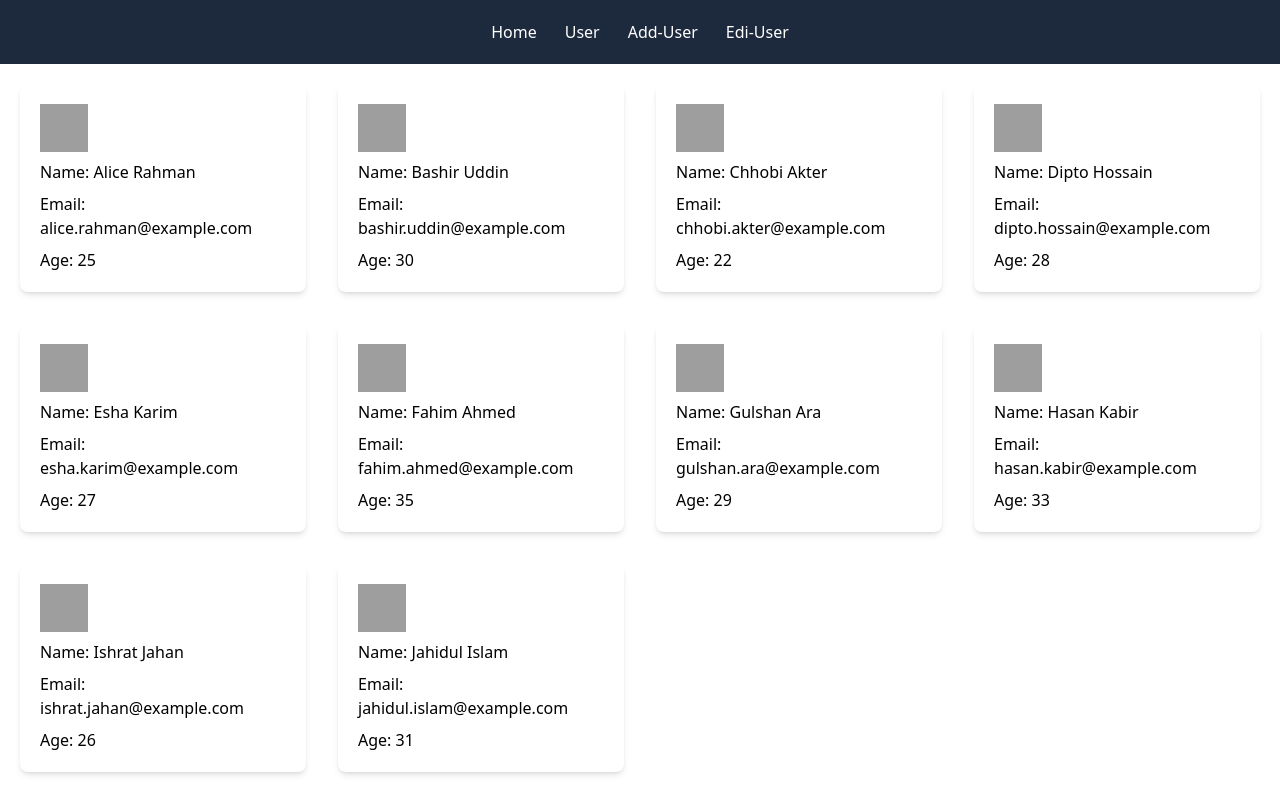
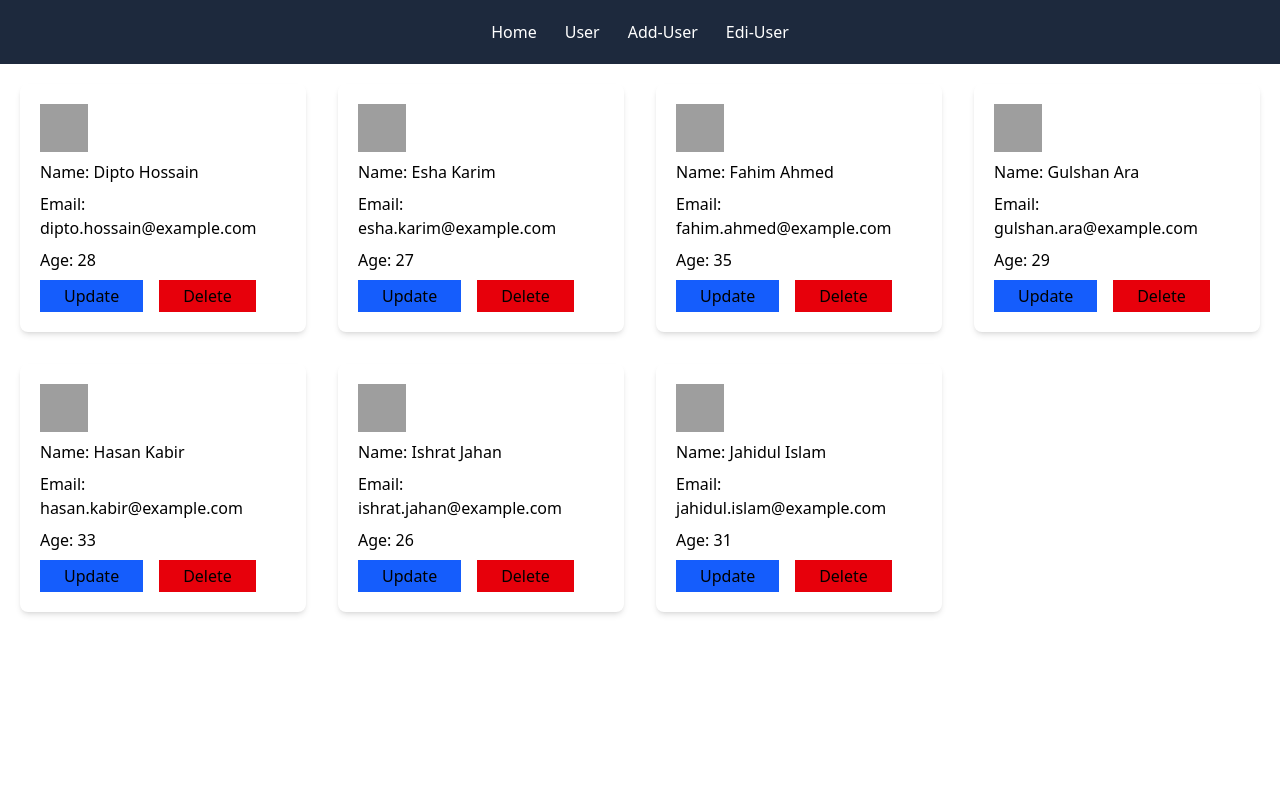
Before and after one commit to selina-islam/RTK-QUERY, a React (Vite) app: page /users in a window 1280 px wide. Built offline with nearby package versions, Linux system fonts and the light colour scheme; data requests are answered from the project's data file; grey boxes are pictures that could not be loaded.

Commit message:
Catch invalidation advanced uses

```diff
--- a/db.json
+++ b/db.json
@@ -1,70 +1,49 @@
 {
   "users": [
     {
-    "id": 1,
-    "name": "Alice Rahman",
-    "email": "alice.rahman@example.com",
-    "age": 25,
-    "isActive": true
-  },
-  {
-    "id": 2,
-    "name": "Bashir Uddin",
-    "email": "bashir.uddin@example.com",
-    "age": 30,
-    "isActive": false
-  },
-  {
-    "id": 3,
-    "name": "Chhobi Akter",
-    "email": "chhobi.akter@example.com",
-    "age": 22,
-    "isActive": true
-  },
-  {
-    "id": 4,
+      "id": "4",
       "name": "Dipto Hossain",
       "email": "dipto.hossain@example.com",
       "age": 28,
       "isActive": true
     },
     {
-    "id": 5,
+      "id": "5",
       "name": "Esha Karim",
       "email": "esha.karim@example.com",
       "age": 27,
       "isActive": false
     },
     {
-    "id": 6,
+      "id": " 6",
       "name": "Fahim Ahmed",
       "email": "fahim.ahmed@example.com",
       "age": 35,
       "isActive": true
     },
     {
-    "id": 7,
+      "id": " 7",
       "name": "Gulshan Ara",
       "email": "gulshan.ara@example.com",
       "age": 29,
       "isActive": true
     },
     {
-    "id": 8,
+      "id": " 8",
       "name": "Hasan Kabir",
       "email": "hasan.kabir@example.com",
       "age": 33,
       "isActive": false
     },
     {
-    "id": 9,
+      "id": "9",
       "name": "Ishrat Jahan",
       "email": "ishrat.jahan@example.com",
       "age": 26,
       "isActive": true
     },
     {
-    "id": 10,
+      "id": "10",
       "name": "Jahidul Islam",
       "email": "jahidul.islam@example.com",
       "age": 31,
--- a/package.json
+++ b/package.json
@@ -16,6 +16,7 @@
     "json-server": "^1.0.0-beta.3",
     "react": "^19.1.0",
     "react-dom": "^19.1.0",
+    "react-hook-form": "^7.60.0",
     "react-redux": "^9.2.0",
     "react-router": "^7.6.3",
     "tailwindcss": "^4.1.11"
--- a/src/pages/user/Adduser.jsx
+++ b/src/pages/user/Adduser.jsx
@@ -1,8 +1,44 @@
 import React from 'react'
+import { useForm } from "react-hook-form"
+import { useAddUserMutation } from '../../redux_rtk/features/users/usersApi'
+import { useNavigate } from 'react-router'
+
 
 const Adduser = () => {
+     const {register,handleSubmit, watch,formState: { errors }, } =useForm()
+     const navigate= useNavigate()
+
+     const [addUser]=useAddUserMutation()
+      const onSubmit= async (data) => {
+        try{
+            await addUser({...data, isActive: false})
+            alert('User added successfully')
+            navigate('/')
+        }catch(error){
+            console.error(error)
+        }
+      }
   return (
-    <div>Adduser</div>
+    <div className='shadow-md rounded-lg p-8'>
+        <h2 className='text-xl font-semibold mb-5'>Add new user</h2>
+        <form onSubmit={handleSubmit(onSubmit)} className='space-y-2'>
+           <div>
+             <label>Name: </label>
+            <input {...register("name", { required: true })}  type="text" placeholder='Enter your name' className='border focus:outline-0 ml-3' />
+           </div>
+           <div>
+             <label>Email: </label>
+            <input {...register("email", { required: true })}  type="email" placeholder='Enter your email' className='border focus:outline-0 ml-3' />
+           </div>
+           <div>
+             <label>Age: </label>
+            <input {...register("age", { required: true })}  type="number" placeholder='Enter your age' className='border focus:outline-0 ml-3' />
+
+           </div>
+
+           <button type='submit' className='px-6 py-2 rounded border text-blue-600'>Add User</button>
+        </form>
+    </div>
   )
 }
 
--- a/src/pages/user/Users.jsx
+++ b/src/pages/user/Users.jsx
@@ -1,24 +1,42 @@
-import React from 'react'
-import { useGetUsersQuery } from '../../redux_rtk/features/users/usersApi'
-import Loader from './Loader'
+import React from "react";
+import { useDeleteUserMutation, useGetUsersQuery } from "../../redux_rtk/features/users/usersApi";
+import Loader from "./Loader";
 
 const Users = () => {
-  const {data:users=[], isLoading, error}= useGetUsersQuery()
-  console.log(users)
-  if(isLoading) return <Loader/>
-  if(error) return <p> error</p>
+  const { data: users = [], isLoading, error } = useGetUsersQuery();
+  const [deleteUser]=useDeleteUserMutation()
+  if (isLoading) return <Loader />;
+  if (error) return <p> error</p>;
+
+  const handleDeleteUser=async(id)=>{
+try{
+  await deleteUser(id); // invalidate only the deleted user
+  alert('delete user successfully')
+}catch(error){
+  console.error(error)
+}
+  }
   return (
-    <div className='grid grid-cols-1 md:grid-cols-2 lg:grid-cols-4 gap-8 m-5'>
-      {users.map((user, index)=>(
-        <div key={index} className='shadow-md rounded-lg p-5 space-y-2'>
-          <img src="https://cdn-icons-png.flaticon.com/128/149/149071.png" alt="profile avatar" className='size-12'/>
+    <div className="grid grid-cols-1 md:grid-cols-2 lg:grid-cols-4 gap-8 m-5">
+      {users.map((user, index) => (
+        <div key={index} className="shadow-md rounded-lg p-5 space-y-2">
+          <img
+            src="https://cdn-icons-png.flaticon.com/128/149/149071.png"
+            alt="profile avatar"
+            className="size-12"
+          />
           <h2>Name: {user?.name}</h2>
           <p>Email: {user?.email}</p>
           <p>Age: {user?.age}</p>
+          <div className="space-x-4">
+            <button className="px-6 py-1 bg-blue-600">Update</button>
+
+            <button onClick={()=> handleDeleteUser(user?.id)} className="px-6 py-1 bg-red-600">Delete</button>
+          </div>
         </div>
       ))}
     </div>
-  )
-}
+  );
+};
 
-export default Users
+export default Users;
--- a/src/redux_rtk/features/users/usersApi.js
+++ b/src/redux_rtk/features/users/usersApi.js
@@ -5,13 +5,34 @@ const userApi= createApi({
     baseQuery:fetchBaseQuery({
         baseUrl: 'http://localhost:3000',
     }),
+    tagTypes:['Users'],
      endpoints:(builder)=>({
         // get all users from server
         getUsers: builder.query({
-            query:()=>  '/users'
+            query:()=>  '/users',
+            //providesTags:['Users']
+            providesTags: (result) => result ? result.map(({id}) => ({type: 'Users', id})): ['Users']
+        }),
+        // add a new user to api
+        addUser:builder.mutation({
+            query: (data) => ({
+                url:'/users',
+                method: "POST",
+                body: data
+            }),
+            invalidatesTags:['Users']
+        }),
+        // delete a user from api
+        deleteUser:builder.mutation({
+            query:(id) => ({
+                url: `/users/${id}`,
+                method: "DELETE",
+            }),
+           // invalidatesTags:['Users']
+           invalidatesTags: (result, error, userId) => [{type:'Users', id:userId}]
         })
      })
 })
 
-export const{useGetUsersQuery}= userApi
+export const{useGetUsersQuery, useAddUserMutation, useDeleteUserMutation}= userApi
 export default userApi;
```
Also changed, not shown: 1 other file (tests, documents, lock files or other folders). Lines whose indentation alone changed are shown as unchanged.
